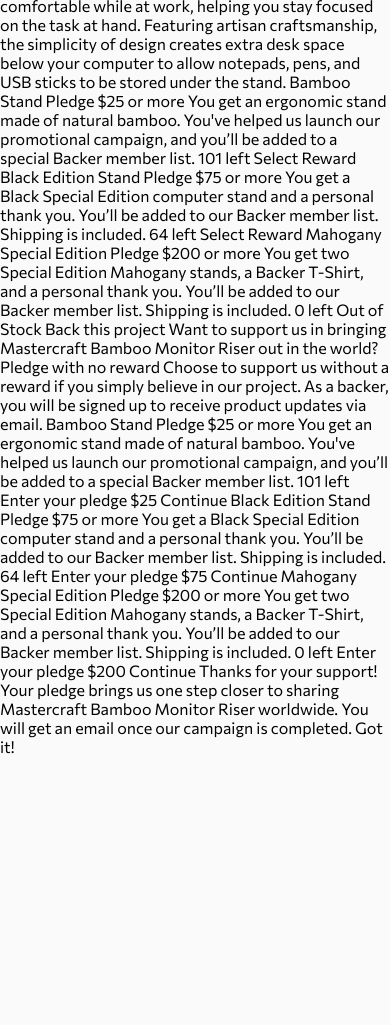
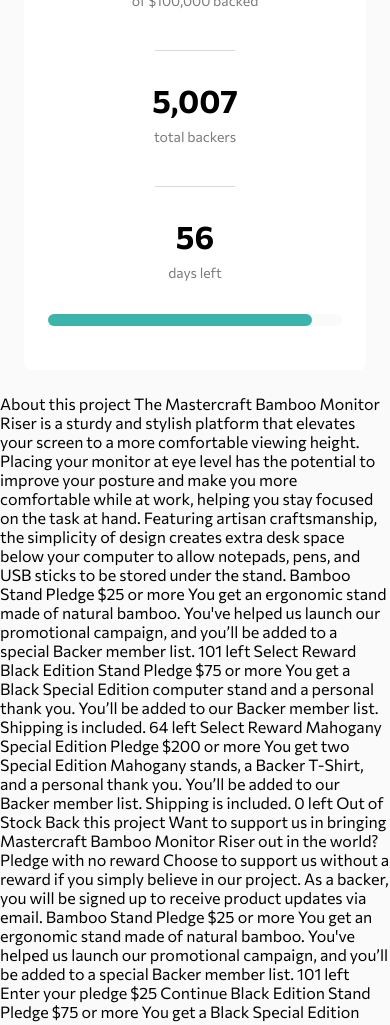
Before and after one commit to BlessTheBoy/crowfunding-product, a website: page index.html in a window 390 px wide. Shown: the part 676-1701 px from the top of the page. Before the commit the page ends 1432 px from the top, so only its background shows below. Drawn offline with Linux system fonts and the light colour scheme.

Commit message:
mobile analytics section

```diff
--- a/app/scss/components/_index.scss
+++ b/app/scss/components/_index.scss
@@ -4,3 +4,4 @@
 @forward "introCard";
 @forward "button";
 @forward "bookmarkBtn";
+@forward "analyticsCard";
--- /dev/null
+++ b/app/scss/components/analyticsCard.scss
@@ -0,0 +1,62 @@
+@use "../util" as *;
+
+.analyticsCard {
+  .analytics {
+    list-style: none;
+    text-align: center;
+
+    li {
+      // padding: rem(24) 0;
+
+      &:first-child {
+        padding-top: 0;
+      }
+
+      &:nth-child(2) {
+        &::before,
+        &::after {
+          content: " ";
+          display: inline-block;
+          width: rem(80);
+          height: 1px;
+          background-color: #000;
+          color: #000;
+          opacity: 0.15;
+          margin: 0 auto;
+        }
+      }
+    }
+
+    &__figure {
+      padding: rem(24) 0 rem(9);
+      font-style: normal;
+      font-weight: bold;
+      font-size: rem(32);
+      line-height: 1.2;
+      color: black;
+    }
+    &__detail {
+      padding-bottom: rem(24);
+      line-height: 1.2;
+    }
+  }
+  progress {
+    /* Reset the default appearance */
+    -webkit-appearance: none;
+    appearance: none;
+
+    width: 100%;
+    height: rem(12);
+    margin-top: rem(8);
+
+    &::-webkit-progress-bar {
+      background-color: var(--light-gray);
+      border-radius: 100px;
+    }
+
+    &::-webkit-progress-value {
+      background-color: var(--moderate-cyan);
+      border-radius: 100px;
+    }
+  }
+}
--- a/app/scss/components/card.scss
+++ b/app/scss/components/card.scss
@@ -8,7 +8,7 @@
   border-radius: rem(8);
   padding: rem(40) rem(24);
   font-size: rem(14);
-  line-height: rem(24);
+  line-height: 1.7;
   color: var(--dark-gray);
 
   &__heading {
--- a/app/scss/globals/layout.scss
+++ b/app/scss/globals/layout.scss
@@ -18,7 +18,3 @@
     max-width: rem(1110);
   }
 }
-
-.card-container{
-
-}
--- a/index.html
+++ b/index.html
@@ -86,28 +86,50 @@
         <div class="button-cont">
           <button class="btn">Back this project</button>
           <button class="btn bookmarkBtn">
-            <svg width="56" height="56" xmlns="http://www.w3.org/2000/svg"><g fill="none" fill-rule="evenodd"><circle fill="#2F2F2F" cx="28" cy="28" r="28"/><path fill="#B1B1B1" d="M23 19v18l5-5.058L33 37V19z"/></g></svg>
+            <svg width="56" height="56" xmlns="http://www.w3.org/2000/svg">
+              <g fill="none" fill-rule="evenodd">
+                <circle fill="#2F2F2F" cx="28" cy="28" r="28" />
+                <path fill="#B1B1B1" d="M23 19v18l5-5.058L33 37V19z" />
+              </g>
+            </svg>
             <span class="med-desk btn-text">Bookmark</span>
           </button>
         </div>
       </section>
+      <section class="card analyticsCard">
+        <ul class="analytics">
+          <li>
+            <p class="analytics__figure">$<span>89,914</span></p>
+            <p class="analytics__detail">of $100,000 backed</p>
+          </li>
+          <li>
+            <p class="analytics__figure">5,007</p>
+            <p class="analytics__detail">total backers</p>
+          </li>
+          <li>
+            <p class="analytics__figure">56</p>
+            <p class="analytics__detail">days left</p>
+          </li>
+        </ul>
+        <progress value="89914" max="100000"></progress>
+      </section>
     </main>
-    $89,914 of $100,000 backed 5,007 total backers 56 days left About this
-    project The Mastercraft Bamboo Monitor Riser is a sturdy and stylish
-    platform that elevates your screen to a more comfortable viewing height.
-    Placing your monitor at eye level has the potential to improve your posture
-    and make you more comfortable while at work, helping you stay focused on the
-    task at hand. Featuring artisan craftsmanship, the simplicity of design
-    creates extra desk space below your computer to allow notepads, pens, and
-    USB sticks to be stored under the stand. Bamboo Stand Pledge $25 or more You
-    get an ergonomic stand made of natural bamboo. You've helped us launch our
-    promotional campaign, and you’ll be added to a special Backer member list.
-    101 left Select Reward Black Edition Stand Pledge $75 or more You get a
-    Black Special Edition computer stand and a personal thank you. You’ll be
-    added to our Backer member list. Shipping is included. 64 left Select Reward
-    Mahogany Special Edition Pledge $200 or more You get two Special Edition
-    Mahogany stands, a Backer T-Shirt, and a personal thank you. You’ll be added
-    to our Backer member list. Shipping is included. 0 left Out of Stock
+    About this project The Mastercraft Bamboo Monitor Riser is a sturdy and
+    stylish platform that elevates your screen to a more comfortable viewing
+    height. Placing your monitor at eye level has the potential to improve your
+    posture and make you more comfortable while at work, helping you stay
+    focused on the task at hand. Featuring artisan craftsmanship, the simplicity
+    of design creates extra desk space below your computer to allow notepads,
+    pens, and USB sticks to be stored under the stand. Bamboo Stand Pledge $25
+    or more You get an ergonomic stand made of natural bamboo. You've helped us
+    launch our promotional campaign, and you’ll be added to a special Backer
+    member list. 101 left Select Reward Black Edition Stand Pledge $75 or more
+    You get a Black Special Edition computer stand and a personal thank you.
+    You’ll be added to our Backer member list. Shipping is included. 64 left
+    Select Reward Mahogany Special Edition Pledge $200 or more You get two
+    Special Edition Mahogany stands, a Backer T-Shirt, and a personal thank you.
+    You’ll be added to our Backer member list. Shipping is included. 0 left Out
+    of Stock
 
     <!-- Selection modal start -->
 
```
Also changed, not shown: dist/style.css, 1 other file.
